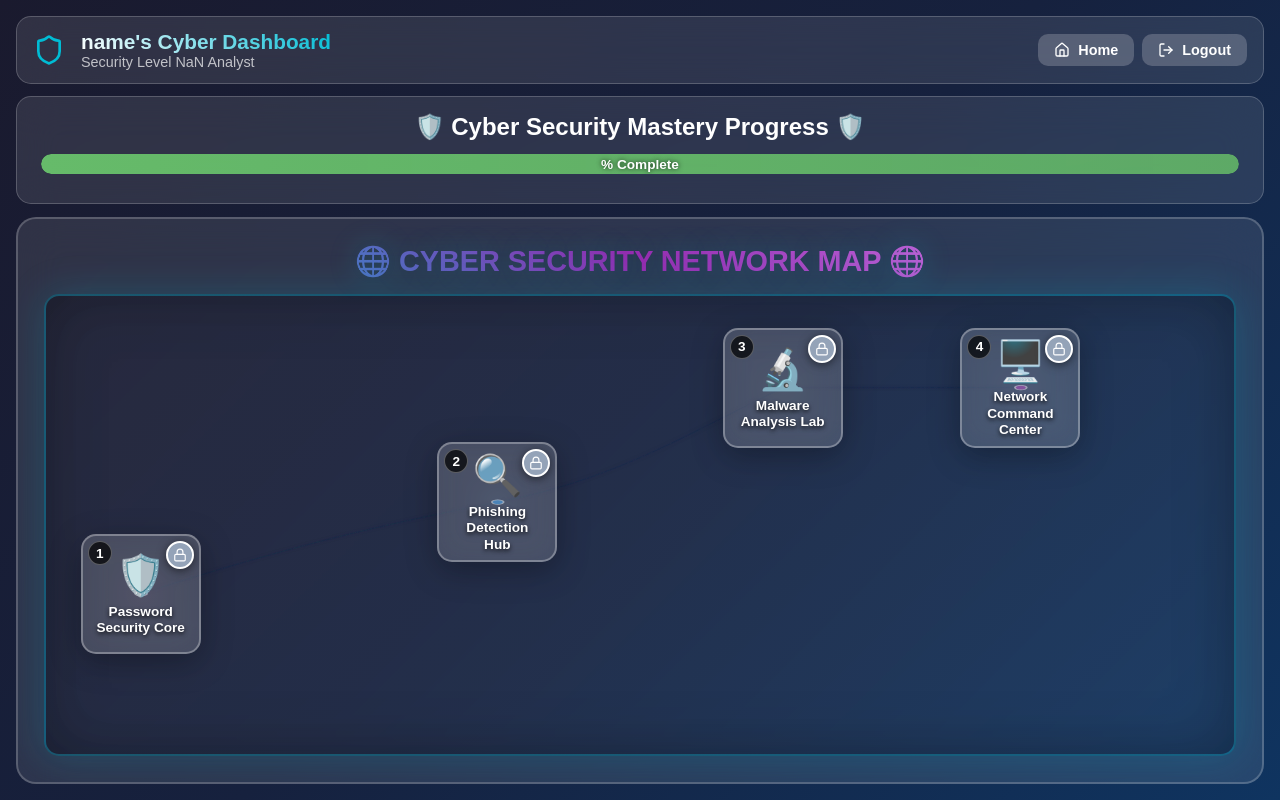
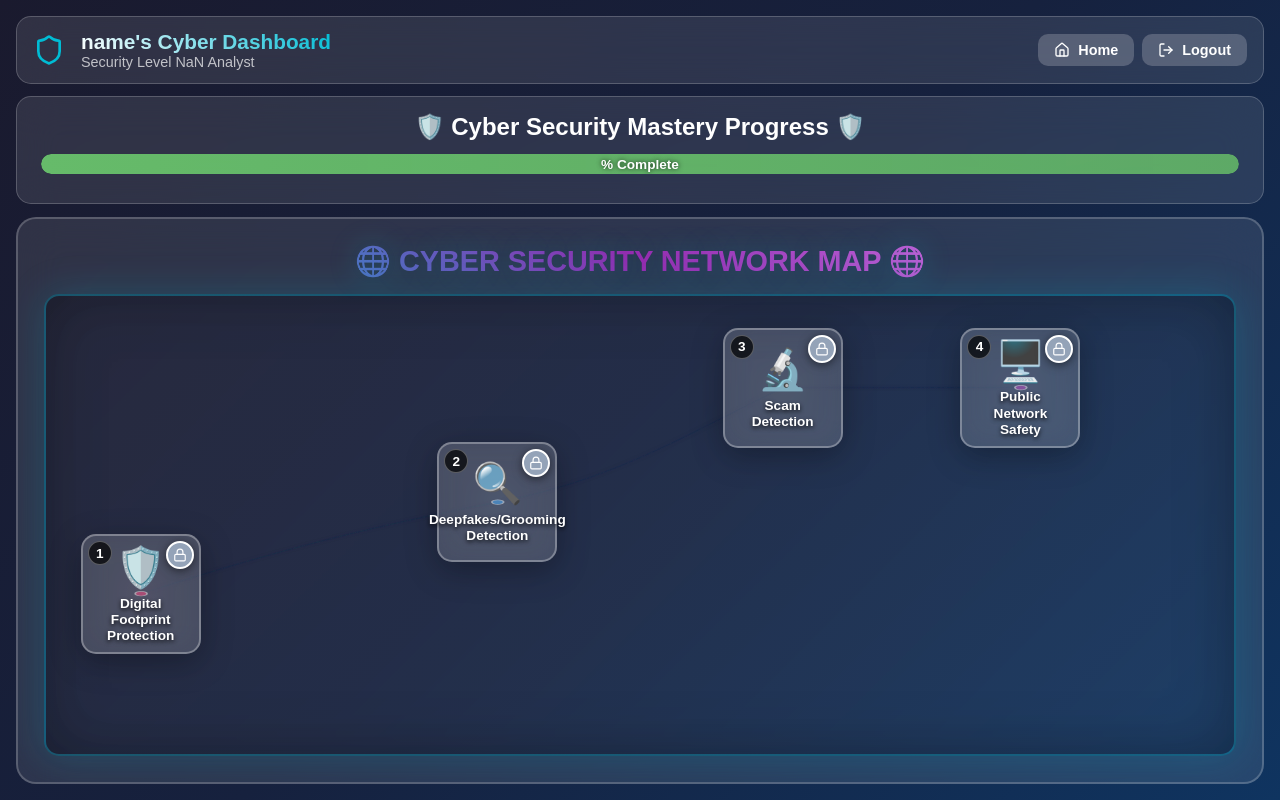
Before and after one commit to villelas/CyberSlayers, a React (Create React App) app in the folder frontend/: page /games in a window 1280 px wide. Built offline with nearby package versions, Linux system fonts and the light colour scheme; sample sign-in values are in the browser's storage.

Commit message:
Changed game titles

```diff
--- a/frontend/src/pages/GameDashboard.jsx
+++ b/frontend/src/pages/GameDashboard.jsx
@@ -311,7 +311,7 @@ export default function GameDashboard() {
   const arenas = [
     {
       gameNum: 1,
-      name: 'Password Security Core',
+      name: 'Digital Footprint Protection',
       description: 'Master authentication protocols and secure access systems',
       emoji: '🛡️',
       icon: Shield,
@@ -321,7 +321,7 @@ export default function GameDashboard() {
     },
     {
       gameNum: 2,
-      name: 'Phishing Detection Hub',
+      name: 'Deepfakes/Grooming Detection',
       description: 'Scan and identify malicious network communications',
       emoji: '🔍',
       icon: Eye,
@@ -331,7 +331,7 @@ export default function GameDashboard() {
     },
     {
       gameNum: 3,
-      name: 'Malware Analysis Lab',
+      name: 'Scam Detection',
       description: 'Reverse engineer and neutralize cyber threats',
       emoji: '🔬',
       icon: Sword,
@@ -341,7 +341,7 @@ export default function GameDashboard() {
     },
     {
       gameNum: 4,
-      name: 'Network Command Center',
+      name: 'Public Network Safety',
       description: 'Monitor and defend the entire cyber infrastructure',
       emoji: '🖥️',
       icon: Target,
```
Also changed, not shown: 1 other file (tests, documents, lock files or other folders).
